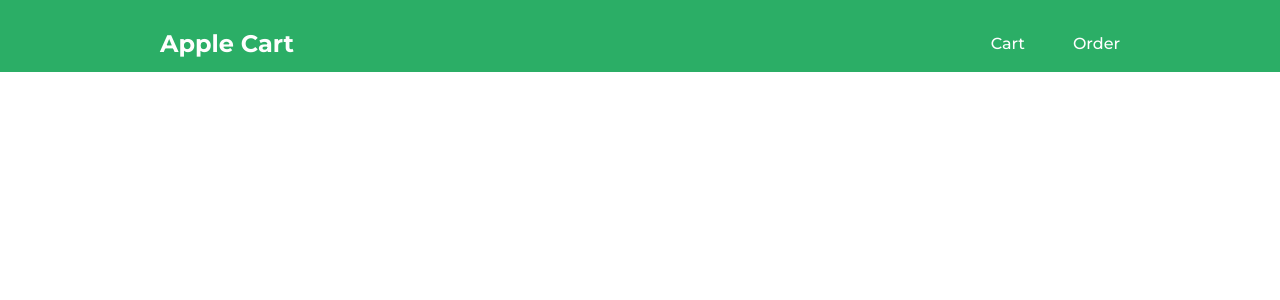
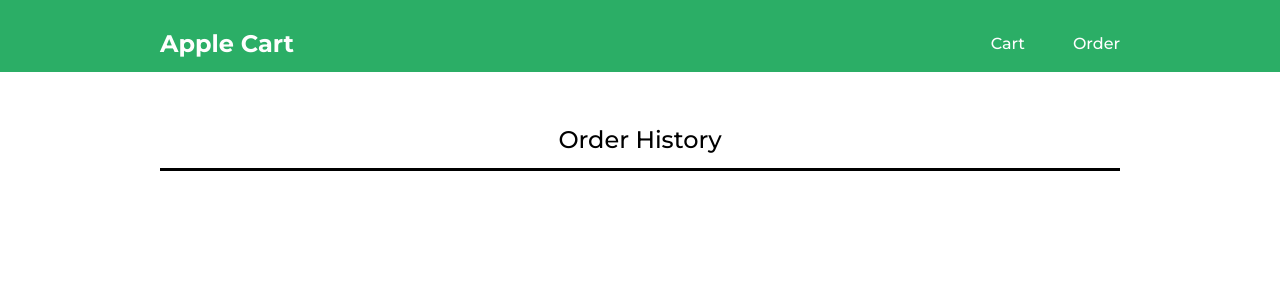
Before and after one commit to dkssyddico/apple-cart, a React (Create React App) app: page /order in a window 1280 px wide. Shown: the top 300 px of the page. Built offline with nearby package versions, Linux system fonts and the light colour scheme.

Commit message:
make draft order history page

```diff
--- a/src/Pages/Cart.js
+++ b/src/Pages/Cart.js
@@ -95,13 +95,13 @@ const Card = styled.div`
 `;
 
 const SelectContainer = styled.div`
-  flex-basis: 5%;
+  flex-basis: 7%;
 `;
 
 const InfoContainer = styled.div`
   display: flex;
   align-items: center;
-  flex-basis: 50%;
+  flex-basis: 55%;
 `;
 
 const ImgContainer = styled.div`
@@ -117,7 +117,7 @@ const ProductImg = styled.img`
 `;
 
 const QtyContainer = styled.div`
-  flex-basis: 20%;
+  flex-basis: 18%;
 `;
 
 const QtyBtnContainer = styled.div`
@@ -146,7 +146,8 @@ const QtyBox = styled.div`
 `;
 
 const PriceContainer = styled.div`
-  flex-basis: 20%;
+  flex-basis: 15%;
+  padding-left: 1rem;
 `;
 
 const IconContainer = styled.div`
@@ -162,7 +163,7 @@ const IconContainer = styled.div`
 const SummaryContainer = styled.div`
   height: 200px;
   flex-basis: 30%;
-  border: 1px solid #dddddd;
+  border: 1px solid ${(props) => props.theme.lightGray};
   padding: 1.5rem 1rem;
   display: flex;
   flex-direction: column;
--- a/src/Pages/Order.js
+++ b/src/Pages/Order.js
@@ -1,7 +1,82 @@
-import React from 'react';
+import React, { useContext } from 'react';
+import styled from 'styled-components';
+import { Context } from '../context/MyContext';
+
+const Section = styled.section`
+  padding: 8rem 10rem 5rem;
+  height: 100%;
+  display: flex;
+  flex-direction: column;
+  text-align: center;
+  @media screen and (max-width: 1023px) {
+    padding: 8rem 4rem 5rem;
+  }
+  @media screen and (max-width: 767px) {
+    padding: 8rem 1.5rem 5rem;
+  }
+`;
+
+const Title = styled.h1`
+  font-size: 1.5rem;
+  padding-bottom: 1rem;
+  border-bottom: 3px solid black;
+  margin-bottom: 2rem;
+  font-weight: 500;
+`;
+
+const Container = styled.div`
+  padding: 1.5rem 0;
+`;
 
 function Order() {
-  return <div>Orders</div>;
+  const { state } = useContext(Context);
+  const { orders } = state;
+  return (
+    <Section>
+      <Title>Order History</Title>
+      <Container>
+        {orders &&
+          orders.map((order) => {
+            let { orderDate } = order;
+            let firstItem = order.items[0];
+            return (
+              <div>
+                <h2>{`${orderDate}`}</h2>
+                <div>
+                  <div>
+                    <h3>
+                      {order.items.length > 1
+                        ? `${firstItem.name} and ${
+                            order.items.length > 2
+                              ? `${order.items.length - 1} more items`
+                              : `${order.items.length - 1} item`
+                          }`
+                        : `${firstItem.name}`}
+                    </h3>
+                    <h3>Go to Detail</h3>
+                  </div>
+                  <div></div>
+                  <div>
+                    <div>
+                      <img width='50px' src={`/images/${firstItem.image}`} alt='product' />
+                    </div>
+                    <div>
+                      <h4>
+                        Order No. <span>{order.orderId}</span>
+                      </h4>
+                      <h4>
+                        Total ${' '}
+                        {order.items.reduce((prev, curr) => prev + curr.quantity * curr.price, 0)}
+                      </h4>
+                    </div>
+                  </div>
+                </div>
+              </div>
+            );
+          })}
+      </Container>
+    </Section>
+  );
 }
 
 export default Order;
--- a/src/Pages/Payment.js
+++ b/src/Pages/Payment.js
@@ -128,16 +128,21 @@ const PayNowBtn = styled.button`
 
 function Payment() {
   const { state, dispatch } = useContext(Context);
-  const { checkout, order } = state;
+  const { checkout, orders } = state;
 
   let navigate = useNavigate();
 
   const handlePaymentClick = () => {
     let orderDate = new Date();
-    let orderId = order.length + 1;
+    let orderId = orders.length + 1;
+    let year = orderDate.getFullYear();
+    let month = orderDate.getMonth() + 1;
+    let day = orderDate.getDate();
+    let hours = orderDate.getHours();
+    let mins = orderDate.getMinutes();
     let orderInfo = {
       orderId,
-      orderDate,
+      orderDate: `${year}.${month}.${day}(${hours}:${mins})`,
       items: [...checkout],
     };
     addOrder(dispatch, orderInfo);
--- a/src/Pages/PaymentComplete.js
+++ b/src/Pages/PaymentComplete.js
@@ -67,7 +67,7 @@ const OrderDetailBtn = styled(Btn)`
 function PaymentComplete() {
   let location = useLocation();
   const { state } = useContext(Context);
-  const currentOrder = state.order[0];
+  const currentOrder = state.orders[0];
 
   let {
     state: { orderId },
--- a/src/context/MyContext.js
+++ b/src/context/MyContext.js
@@ -13,7 +13,7 @@ import {
 } from './Action';
 
 const LS_CART = 'cart';
-const LS_ORDER = 'order';
+const LS_ORDER = 'orders';
 
 const initialState = {
   productList: {},
@@ -21,7 +21,7 @@ const initialState = {
   product: {},
   cart: localStorage.getItem(LS_CART) ? JSON.parse(localStorage.getItem(LS_CART)) : [],
   checkout: [],
-  order: localStorage.getItem(LS_ORDER) ? JSON.parse(localStorage.getItem(LS_ORDER)) : [],
+  orders: localStorage.getItem(LS_ORDER) ? JSON.parse(localStorage.getItem(LS_ORDER)) : [],
 };
 
 export const Context = createContext({});
@@ -100,17 +100,18 @@ const reducer = (state = initialState, action) => {
       };
     case ADD_ORDER:
       let newOrder = action.payload;
-      let orderAdded = [newOrder, ...state.order];
+      let orderAdded = [newOrder, ...state.orders];
       localStorage.setItem(LS_ORDER, JSON.stringify(orderAdded));
       for (let i = 0; i < newOrder.items.length; i++) {
         let item = newOrder.items[i];
+
         let idx = state.cart.findIndex((e) => e.productId === item.productId);
         state.cart.splice(idx, 1);
       }
       localStorage.setItem(LS_CART, JSON.stringify(state.cart));
       return {
         ...state,
-        order: orderAdded,
+        orders: orderAdded,
       };
 
     default:
--- a/src/style/theme.js
+++ b/src/style/theme.js
@@ -1,6 +1,8 @@
 const theme = {
   green: '#2BAE66',
   white: '#FEFEFE',
+  darkGray: '#636e72',
+  lightGray: '#dddddd',
 };
 
 export default theme;
```
Also changed, not shown: 2 other files (tests, documents, lock files or other folders).
